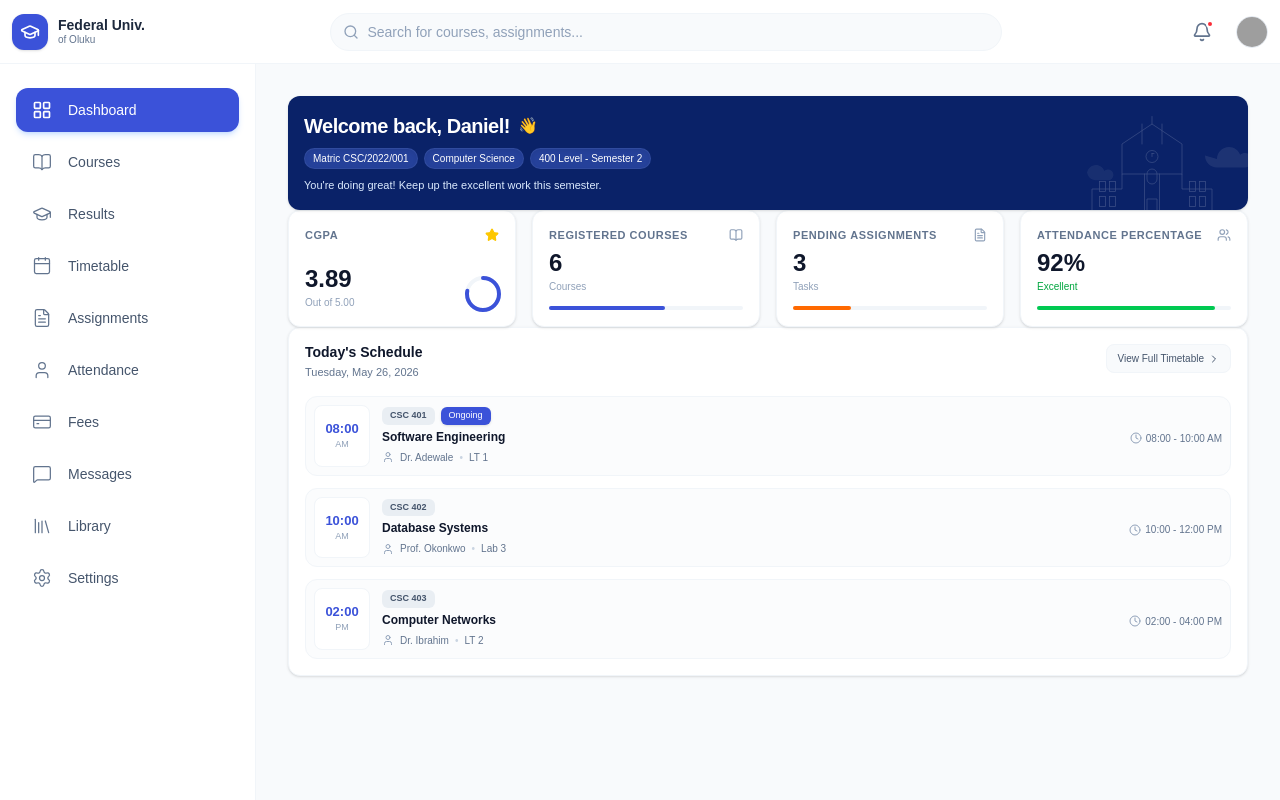
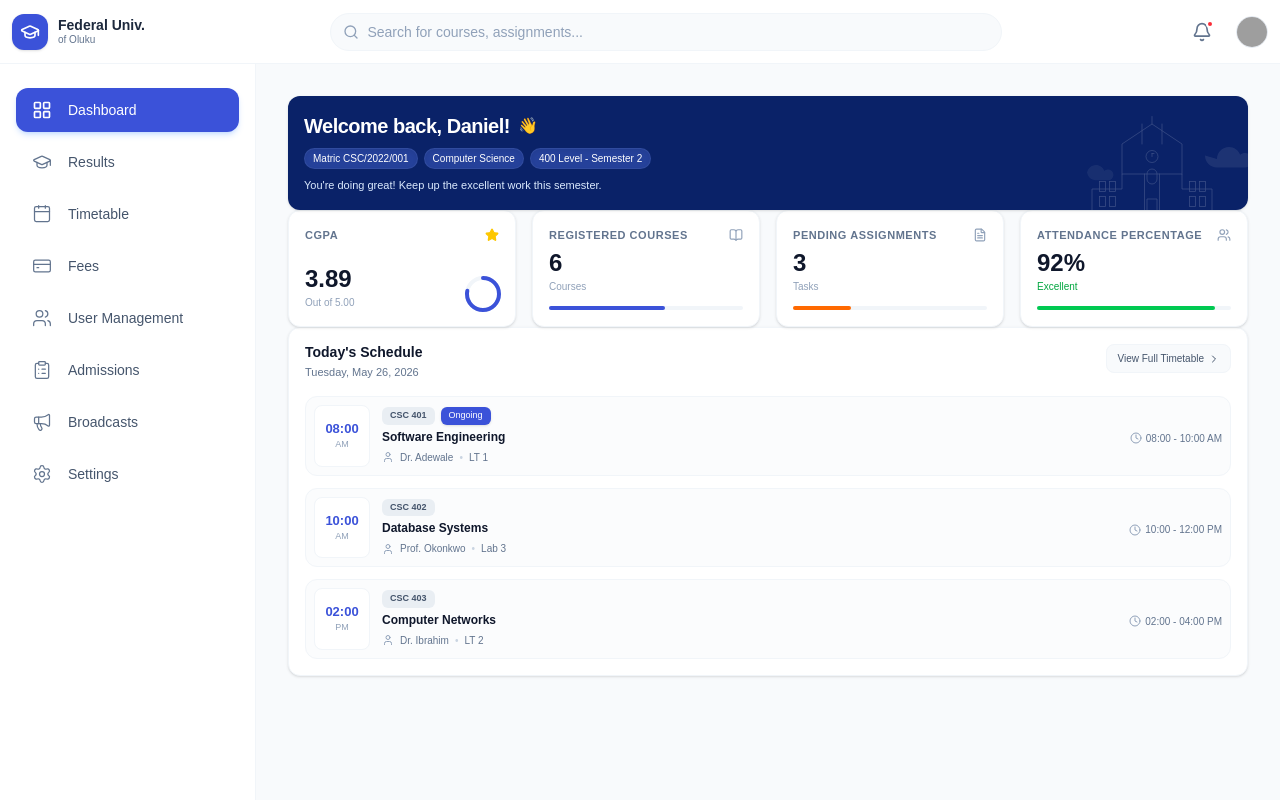
Before and after one commit to Niel-voss/RBAC-PROJECT, a Next.js app: page / in a window 1280 px wide. Built offline with nearby package versions, Linux system fonts and the light colour scheme; grey boxes are pictures that could not be loaded.

Commit message:
fix ui for roles changing

```diff
--- a/components/NavBar.tsx
+++ b/components/NavBar.tsx
@@ -6,16 +6,17 @@ import {
   HelpCircle, Mail, LogOut
 } from 'lucide-react';
 import { useSidebar } from './SidebarContext';
+// 1. Import the role from your Sidebar file
+import { currentUserRole } from './Sidebar-temp';
 
 export default function NavBar() {
   const { setIsOpen } = useSidebar();
   const [isDropdownOpen, setIsDropdownOpen] = useState(false);
-  const dropdownRef = useRef<HTMLDivElement>(null);
+  const dropdownRef = useRef(null); // Note: removed <HTMLDivElement> since this looks like standard JS, not TS
 
-  // Close dropdown if you click anywhere outside of it
   useEffect(() => {
-    function handleClickOutside(event: MouseEvent) {
-      if (dropdownRef.current && !dropdownRef.current.contains(event.target as Node)) {
+    function handleClickOutside(event) {
+      if (dropdownRef.current && !dropdownRef.current.contains(event.target)) {
         setIsDropdownOpen(false);
       }
     }
@@ -29,10 +30,8 @@ export default function NavBar() {
 
   return (
     <nav className="flex items-center justify-between px-3 py-3 bg-white border-b border-slate-100 w-full z-50 h-16 shrink-0 gap-2 sm:gap-4 relative">
-
       {/* Left: Menu Toggle & Brand */}
       <div className="flex items-center gap-2 sm:gap-4 shrink-0">
-        {/* Plain Hamburger Button (matches your target design) */}
         <button
           onClick={() => setIsOpen(true)}
           className="md:hidden p-1.5 text-slate-500 hover:text-slate-800 hover:bg-slate-50 rounded-lg transition-colors"
@@ -40,12 +39,10 @@ export default function NavBar() {
           <Menu className="w-5 h-5" strokeWidth={2} />
         </button>
 
-        {/* Brand Logo */}
         <div className="flex items-center gap-2.5">
           <div className="bg-[#3B52D9] p-2 rounded-xl flex items-center justify-center shadow-sm shrink-0">
             <GraduationCap className="w-5 h-5 text-white" strokeWidth={2} />
           </div>
-          {/* Hide text on smaller screens to make room for the search bar */}
           <div className="hidden md:flex flex-col">
             <span className="font-bold text-slate-800 text-sm leading-tight">Federal Univ.</span>
             <span className="text-[10px] text-slate-500 font-medium leading-tight">of Oluku</span>
@@ -72,10 +69,7 @@ export default function NavBar() {
           <span className="absolute top-0.5 right-0.5 block w-2 h-2 bg-red-500 rounded-full border-2 border-white"></span>
         </button>
 
-        {/* User Profile & Dropdown Wrapper */}
         <div className="relative" ref={dropdownRef}>
-
-          {/* Clickable Profile Image */}
           <div
             onClick={() => setIsDropdownOpen(!isDropdownOpen)}
             className="cursor-pointer shrink-0 hover:ring-2 hover:ring-blue-100 rounded-full transition-all"
@@ -87,20 +81,19 @@ export default function NavBar() {
             />
           </div>
 
-          {/* The Speech Bubble Dropdown */}
           {isDropdownOpen && (
             <div className="absolute right-0 top-full mt-3 w-48 bg-white rounded-xl shadow-lg border border-slate-100 py-1.5 animate-in fade-in slide-in-from-top-2 duration-200 z-50">
-
-              {/* The little pointer arrow at the top (Speech bubble tip) */}
               <div className="absolute -top-1.5 right-3 w-3 h-3 bg-white border-t border-l border-slate-100 transform rotate-45"></div>
 
-              {/* Relative wrapper to keep content above the pointer arrow */}
               <div className="relative z-10 bg-white rounded-xl flex flex-col">
-
-                {/* User Info Header inside Dropdown */}
                 <div className="px-4 py-2 border-b border-slate-50 mb-1">
                   <p className="text-sm font-semibold text-slate-800">Daniel</p>
-                  <p className="text-[10px] text-slate-500 uppercase tracking-wide">Student</p>
+
+                  {/* 2. Dynamically inject the role here */}
+                  <p className="text-[10px] text-slate-500 uppercase tracking-wide">
+                    {currentUserRole}
+                  </p>
+
                 </div>
 
                 <button className="w-full text-left px-4 py-2 text-sm text-slate-700 hover:bg-slate-50 flex items-center gap-3 transition-colors">
@@ -113,10 +106,8 @@ export default function NavBar() {
                   Contact Admin
                 </button>
 
-                {/* Divider Line */}
                 <div className="h-px bg-slate-100 my-1"></div>
 
-                {/* Red Log Out Button */}
                 <button className="w-full text-left px-4 py-2 text-sm text-red-600 hover:bg-red-50 flex items-center gap-3 transition-colors">
                   <LogOut className="w-4 h-4 text-red-400" />
                   Log Out
--- a/components/Sidebar-temp.tsx
+++ b/components/Sidebar-temp.tsx
@@ -2,25 +2,37 @@
 
 import Link from 'next/link';
 import {
-  LayoutGrid, BookOpen, GraduationCap, Calendar, FileText, User, CreditCard, MessageSquare, Library as LibraryIcon, Settings
+  LayoutGrid, BookOpen, GraduationCap, Calendar, FileText, User, CreditCard, MessageSquare, Library as LibraryIcon, Settings, Users, Megaphone, ClipboardList
 } from 'lucide-react';
 import { useSidebar } from './SidebarContext';
 
+export const currentUserRole = 'admin'; // Change to 'lecturer' or 'admin' to test the UI
 export default function Sidebar() {
   const { isOpen, setIsOpen } = useSidebar();
 
+  // Temporarily hardcoded for testing.
+  // Later, you will replace this with the actual role from your auth session.
+
+
+  // The complete list of links with an allowedRoles array for filtering
   const navLinks = [
-    { name: 'Dashboard', icon: LayoutGrid, href: '#', active: true },
-    { name: 'Courses', icon: BookOpen, href: '#' },
-    { name: 'Results', icon: GraduationCap, href: '#' },
-    { name: 'Timetable', icon: Calendar, href: '#' },
-    { name: 'Assignments', icon: FileText, href: '#' },
-    { name: 'Attendance', icon: User, href: '#' },
-    { name: 'Fees', icon: CreditCard, href: '#' },
-    { name: 'Messages', icon: MessageSquare, href: '#' },
-    { name: 'Library', icon: LibraryIcon, href: '#' },
-    { name: 'Settings', icon: Settings, href: '#' },
+    { name: 'Dashboard', icon: LayoutGrid, href: '#', active: true, allowedRoles: ['student', 'lecturer', 'admin'] },
+    { name: 'Courses', icon: BookOpen, href: '#', active: false, allowedRoles: ['student', 'lecturer'] },
+    { name: 'Results', icon: GraduationCap, href: '#', active: false, allowedRoles: ['student', 'lecturer', 'admin'] },
+    { name: 'Timetable', icon: Calendar, href: '#', active: false, allowedRoles: ['student', 'lecturer', 'admin'] },
+    { name: 'Assignments', icon: FileText, href: '#', active: false, allowedRoles: ['student', 'lecturer'] },
+    { name: 'Attendance', icon: User, href: '#', active: false, allowedRoles: ['student', 'lecturer'] },
+    { name: 'Fees', icon: CreditCard, href: '#', active: false, allowedRoles: ['student', 'admin'] },
+    { name: 'User Management', icon: Users, href: '#', active: false, allowedRoles: ['admin'] },
+    { name: 'Admissions', icon: ClipboardList, href: '#', active: false, allowedRoles: ['admin'] },
+    { name: 'Broadcasts', icon: Megaphone, href: '#', active: false, allowedRoles: ['admin'] },
+    { name: 'Messages', icon: MessageSquare, href: '#', active: false, allowedRoles: ['student', 'lecturer'] },
+    { name: 'Library', icon: LibraryIcon, href: '#', active: false, allowedRoles: ['student', 'lecturer'] },
+    { name: 'Settings', icon: Settings, href: '#', active: false, allowedRoles: ['student', 'lecturer', 'admin'] },
   ];
+
+  // Filter the links based on who is logged in before rendering
+  const visibleLinks = navLinks.filter(link => link.allowedRoles.includes(currentUserRole));
 
   return (
     <>
@@ -38,7 +50,8 @@ export default function Sidebar() {
           }`}
       >
         <div className="flex-1 px-4 py-6 space-y-2 overflow-y-auto">
-          {navLinks.map((link) => {
+          {/* Map over visibleLinks instead of navLinks */}
+          {visibleLinks.map((link) => {
             const Icon = link.icon;
             return (
               <Link
```
